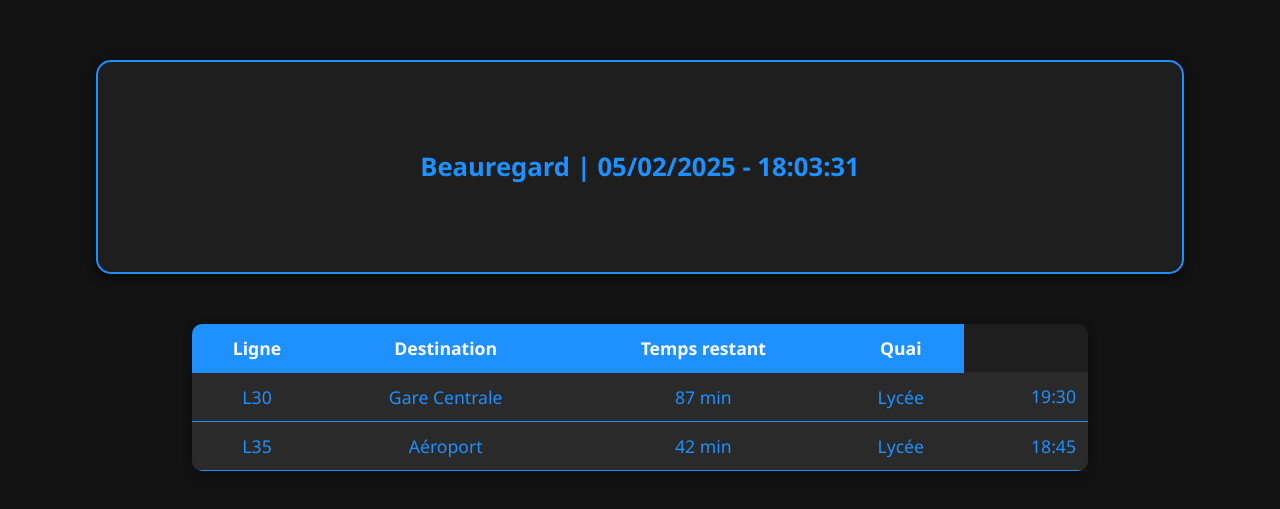
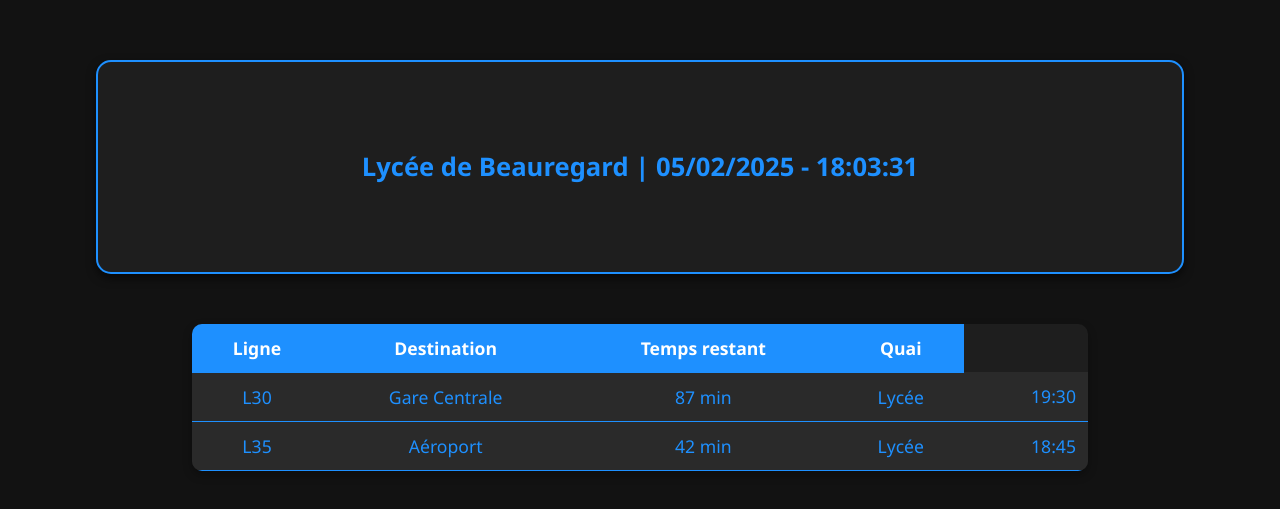
Before and after one commit to busdisplayer/smartbus, a plain HTML site: page index.html in a window 1280 px wide. Shown: the part 145-654 px from the top of the page. Drawn offline with Linux system fonts and the light colour scheme.

Commit message:
Update index.html

```diff
--- a/index.html
+++ b/index.html
@@ -118,7 +118,7 @@
         const now = new Date();
         const dateStr = now.toLocaleDateString('fr-FR');
         const timeStr = now.toLocaleTimeString('fr-FR');
-        document.getElementById("led-screen").innerHTML = `Beauregard | ${dateStr} - ${timeStr}`;
+        document.getElementById("led-screen").innerHTML = `Lycée de Beauregard | ${dateStr} - ${timeStr}`;
     }
 
     // Fonction pour convertir l'heure HH:mm en minutes depuis minuit
```
